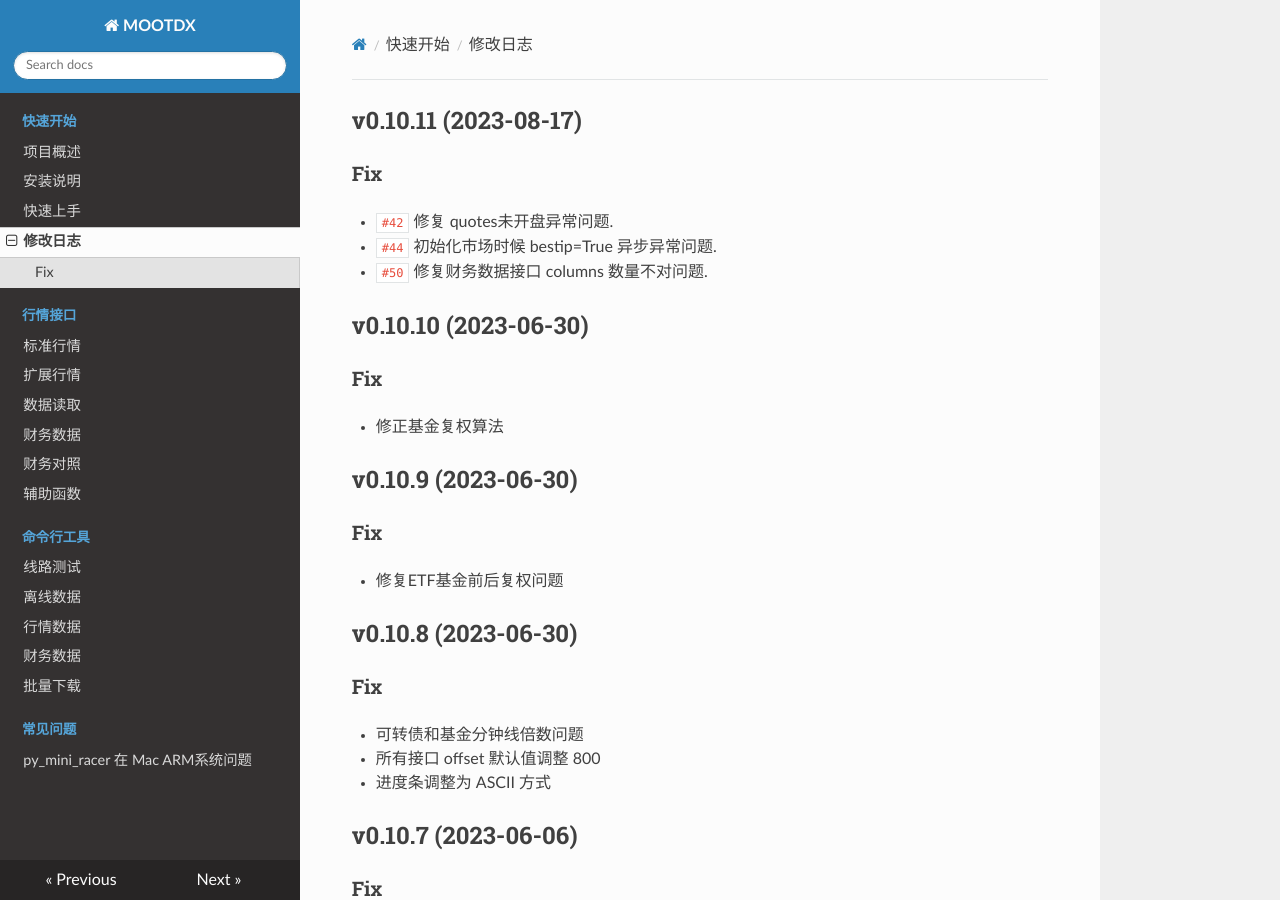
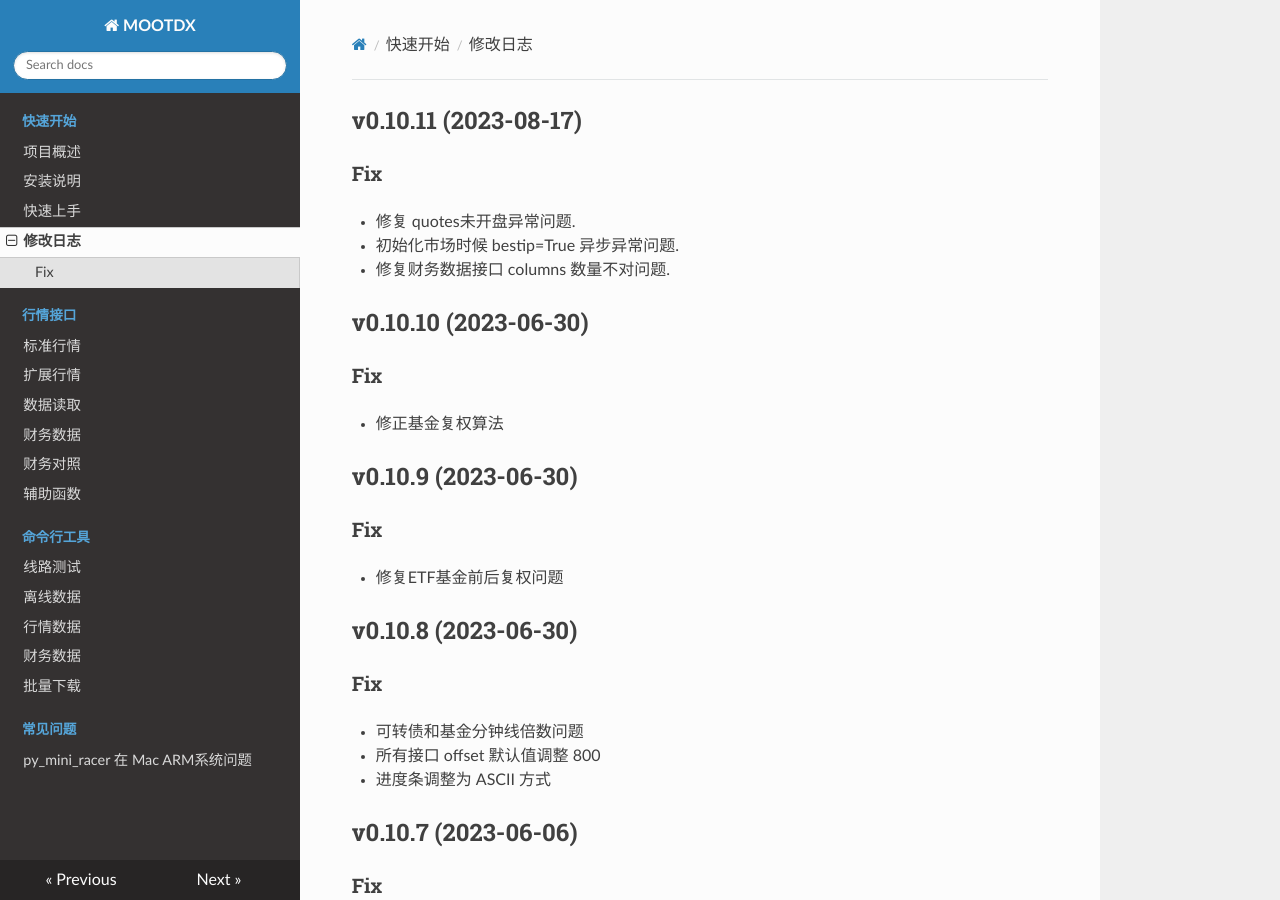
Before and after one commit to mootdx/mootdx, an MkDocs documentation site: the page built from docs/history.md, in a window 1280 px wide and 900 px high. Built offline with MkDocs 1.6.1, drawn with Linux system fonts in a browser that asks for light colours; nearby versions of some CDN libraries.

Commit message:
更新文档

```diff
--- a/docs/history.md
+++ b/docs/history.md
@@ -2,9 +2,9 @@
 
 ### Fix
 
-- `#42` 修复 quotes未开盘异常问题.
-- `#44` 初始化市场时候 bestip=True 异步异常问题.
-- `#50` 修复财务数据接口 columns 数量不对问题.
+- 修复 quotes未开盘异常问题.
+- 初始化市场时候 bestip=True 异步异常问题.
+- 修复财务数据接口 columns 数量不对问题.
 
 ## v0.10.10 (2023-06-30)
 
```
